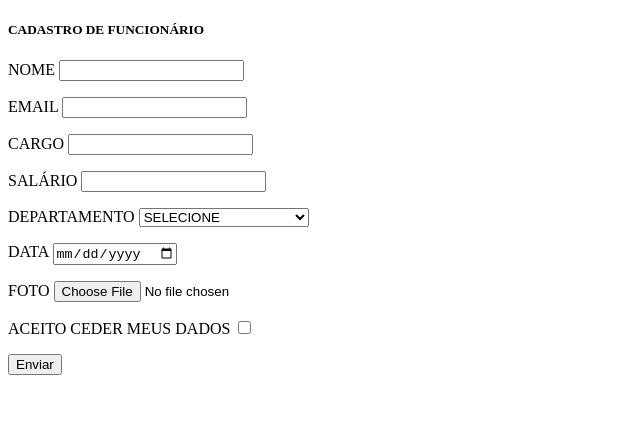
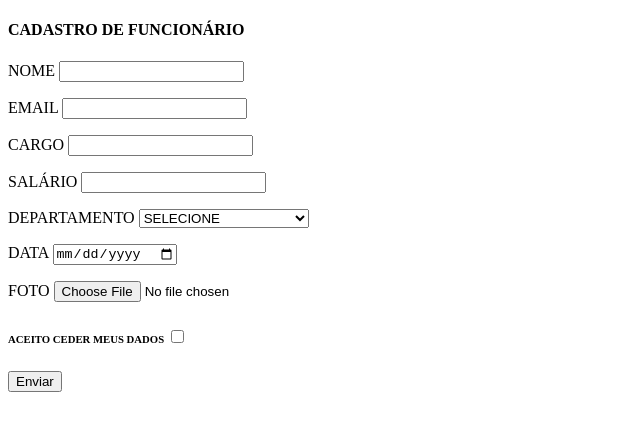
Before and after one commit to laydedre/HTML, a plain HTML site: page formulario exemplo.html in a window 1280 px wide. Shown: the whole page, without its empty margins (0-640 px from the left). Drawn offline with Linux system fonts and the light colour scheme.

Commit message:
atualização

```diff
--- a/formulario exemplo.html
+++ b/formulario exemplo.html
@@ -7,7 +7,7 @@
     <title>Forms Senac</title>
 </head>
 <body>
-    <h5>CADASTRO DE FUNCIONÁRIO</h5>
+    <h4>CADASTRO DE FUNCIONÁRIO</h4>
 
     <form action="" method="post">
         <label for="nome">NOME</label>
@@ -38,8 +38,8 @@
         <label for="foto">FOTO</label>
         <input type="file" id="foto" name="foto" accept="image/*">
 <p></p>
-        <label for="aceite">ACEITO CEDER MEUS DADOS</label>
-        <input type="checkbox" id="aceite" name="aceite" required>
+        <h6><label for="aceite">ACEITO CEDER MEUS DADOS</label>
+        <input type="checkbox" id="aceite" name="aceite" required></h6>
 <p></p>
         <input type="submit" value="Enviar">
 
```
